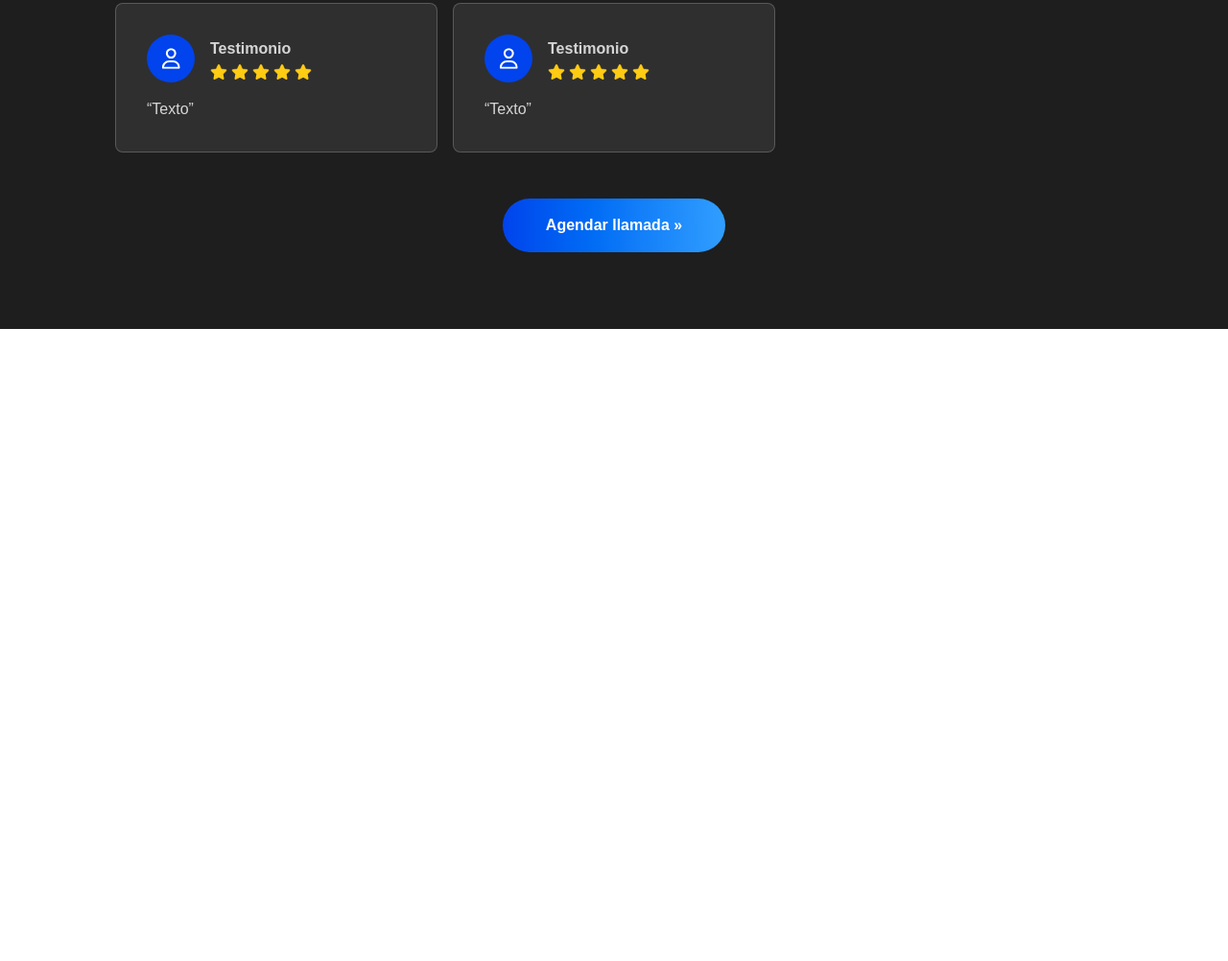
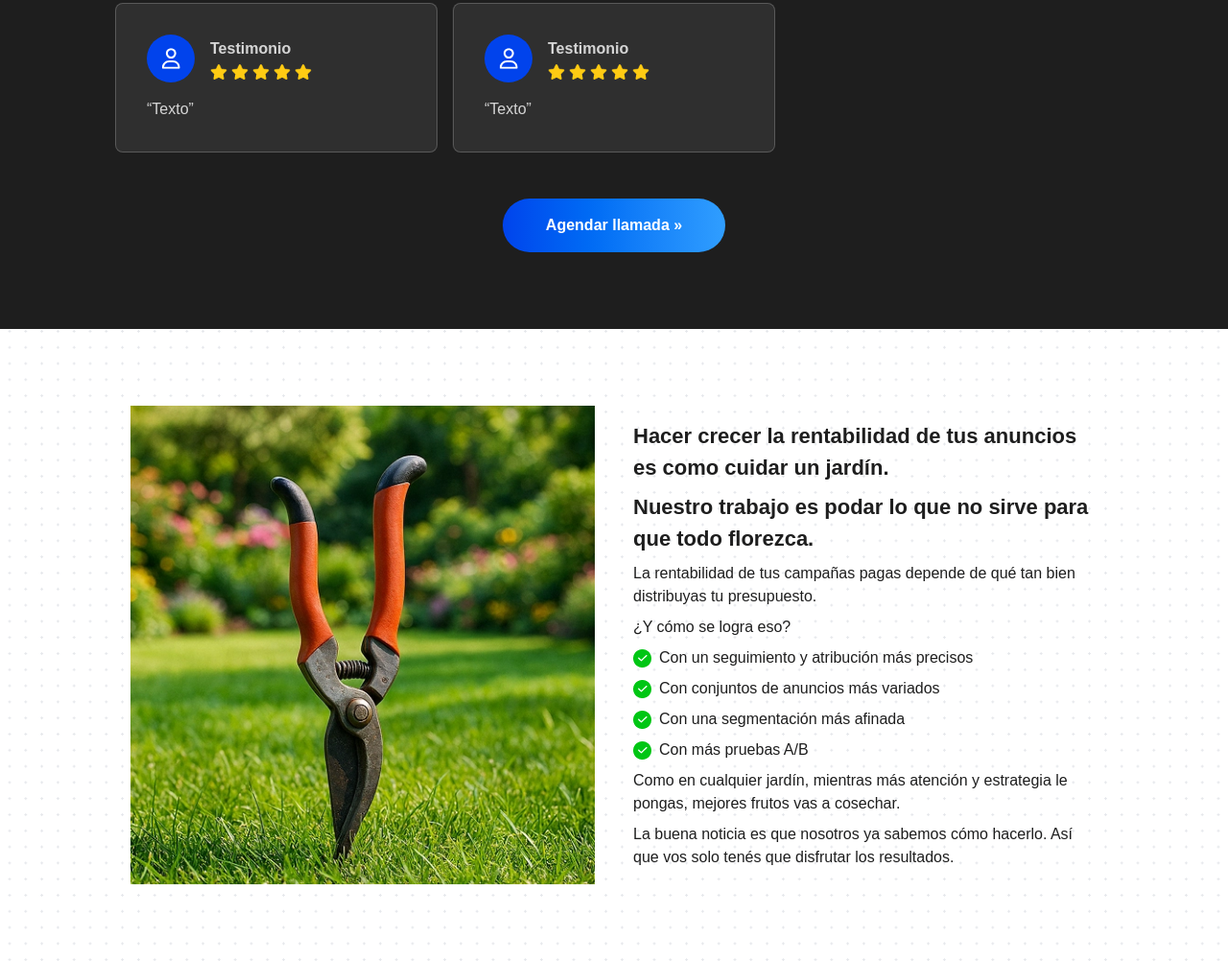
Before and after one commit to tomascosta2/iudigital, an Astro site: page / in a window 1280 px wide. Shown: the part 2597-3599 px from the top of the page at 96% size. Before the commit the page ends 2940 px from the top, so only its background shows below. Built offline with nearby package versions, Linux system fonts and the light colour scheme; Astro itself is replaced by a stand-in of ours.

```diff
--- /dev/null
+++ b/src/components/Copy.astro
@@ -0,0 +1,43 @@
+<section class="py-[80px]">
+	<div class="tcp-container">
+		<div class="grid md:grid-cols-2 gap-10">
+			<div class="flex items-center text-[#1E1E1E]">
+				<div>
+					<h2 class="font-semibold text-[22px] mb-2">Hacer crecer la rentabilidad de tus anuncios es como cuidar un jardín.</h2>
+					<h2 class="font-semibold text-[22px] mb-2">Nuestro trabajo es <span class="font-extrabold">podar lo que no sirve</span> para que todo florezca.</h2>
+					<p class=" mb-2">
+						La rentabilidad de tus campañas pagas depende de qué tan bien distribuyas tu presupuesto.
+					</p>
+					<p class=" mb-2">
+						¿Y cómo se logra eso?
+					</p>
+					<ul class="mb-2">
+						<li class="flex gap-2 items-center mb-2">
+							<img class="min-w-[19px]" src="/images/iu-digital-check.png" alt="Check">
+							Con un seguimiento y atribución más precisos
+						</li>
+						<li class="flex gap-2 items-center mb-2">
+							<img class="min-w-[19px]" src="/images/iu-digital-check.png" alt="Check">
+							Con conjuntos de anuncios más variados
+						</li>
+						<li class="flex gap-2 items-center mb-2">
+							<img class="min-w-[19px]" src="/images/iu-digital-check.png" alt="Check">
+							Con una segmentación más afinada
+						</li>
+						<li class="flex gap-2 items-center">
+							<img class="min-w-[19px]" src="/images/iu-digital-check.png" alt="Check">
+							Con más pruebas A/B
+						</li>
+					</ul>
+					<p class="mb-2">
+						Como en cualquier jardín, mientras más atención y estrategia le pongas, mejores frutos vas a cosechar.
+					</p>
+					<p class="">
+						La buena noticia es que nosotros ya sabemos cómo hacerlo. Así que vos solo tenés que disfrutar los resultados.
+					</p>
+				</div>
+			</div>
+			<img class="md:order-normal -order-1" src="/images/iu-digital-podamos.webp" alt="IU Digital - Podamos lo que no sirve">
+		</div>
+	</div>
+</section>
--- a/src/pages/index.astro
+++ b/src/pages/index.astro
@@ -5,6 +5,7 @@
 import Comparativa from '../components/Comparativa.astro';
 import Layout from '../layouts/Layout.astro';
 import Testimonials from '../components/Testimonials.astro';
+import Copy from '../components/Copy.astro';
 ---
 
 <Layout>
@@ -15,5 +16,6 @@
 		<Servicios />
 		<Comparativa />
 		<Testimonials />
+		<Copy />
 	</div>
 </Layout>
```
Also changed, not shown: public/images/iu-digital-check.png (added), public/images/iu-digital-podamos.webp (added).
